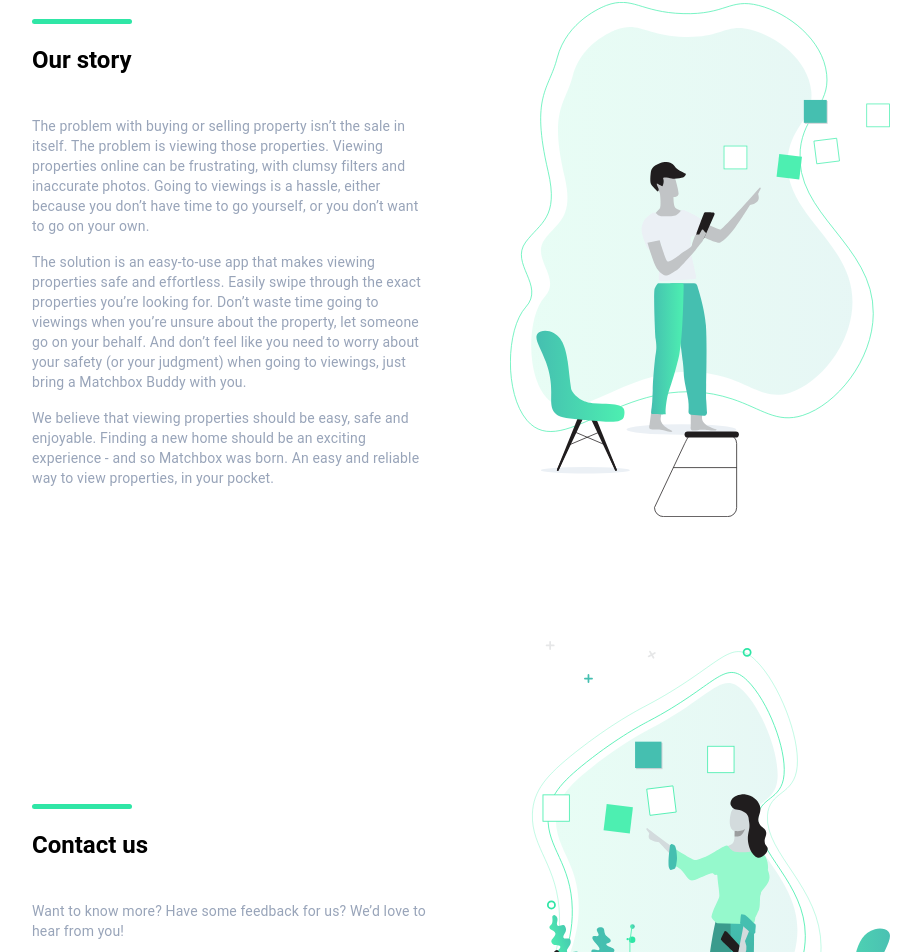
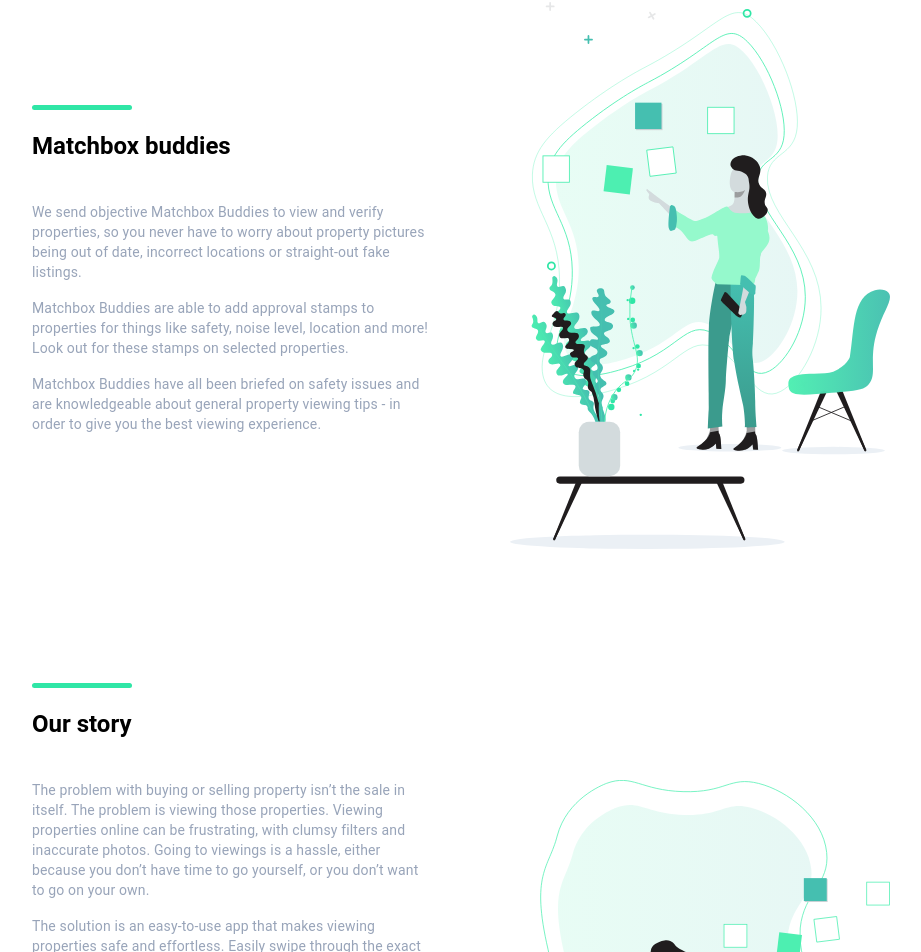
Before and after one commit to JoshuaHewitson/matchbox_website, a React (Create React App) app: page / in a window 1280 px wide. Shown: the part 3196-4148 px from the top of the page, without its empty margins (178-1099 px from the left). Built offline with nearby package versions, Linux system fonts and the light colour scheme.

Commit message:
added buddy steps

```diff
--- a/src/pages/Home.js
+++ b/src/pages/Home.js
@@ -272,17 +272,7 @@
           <Typography paragraph variant='body2' style={{ color: sc.BODY_TEXT_COLOR }}>
           We believe that viewing properties should be easy, safe and enjoyable. Finding a new home should be an exciting experience - and so Matchbox was born. An easy and reliable way to view properties, in your pocket.
           </Typography>
-        </Grid>
-
-      </TextContainer>
-    )
-  }
-
-  renderContact = () => {
-    return (
-      <TextContainer>
-        <Grid style={{ maxWidth: 400 }}>
-          <div style={{ marginBottom: 20, marginTop: 20 }}>
+<div style={{ marginBottom: 20, marginTop: 20 }}>
             <HighlightLine />
           </div>
           <div style={{ marginBottom: 40 }}>
@@ -298,6 +288,33 @@
           </Typography>
           <Typography paragraph variant='body2' style={{ color: sc.BODY_TEXT_COLOR }}>
           One of us loves doing admin, we promise we’ll reply!
+          </Typography>
+        </Grid>
+
+      </TextContainer>
+    )
+  }
+
+  renderBuddySteps = () => {
+    return (
+      <TextContainer>
+        <Grid style={{ maxWidth: 400 }}>
+          <div style={{ marginBottom: 20, marginTop: 20 }}>
+            <HighlightLine />
+          </div>
+          <div style={{ marginBottom: 40 }}>
+            <Typography variant='h5' align='left' paragraph style={{ maxWidth: 400, fontWeight: 'bold' }}>
+            Matchbox buddies
+            </Typography>
+          </div>
+          <Typography paragraph variant='body2' style={{ color: sc.BODY_TEXT_COLOR }}>
+          We send objective Matchbox Buddies to view and verify properties, so you never have to worry about property pictures being out of date, incorrect locations or straight-out fake listings.
+          </Typography>
+          <Typography paragraph variant='body2' style={{ color: sc.BODY_TEXT_COLOR }}>
+          Matchbox Buddies are able to add approval stamps to properties for things like safety, noise level, location and more! Look out for these stamps on selected properties.
+          </Typography>
+          <Typography paragraph variant='body2' style={{ color: sc.BODY_TEXT_COLOR }}>
+          Matchbox Buddies have all been briefed on safety issues and are knowledgeable about general property viewing tips - in order to give you the best viewing experience.
           </Typography>
         </Grid>
       </TextContainer>
@@ -402,7 +419,26 @@
             </PageSection>}
         </div>
 
-        <div ref={(ref) => { this.pageRefs[4] = ref }}>
+<div ref={(ref) => { this.pageRefs[4] = ref }}>
+          <PageSection>
+            <ContentContainer primary width={this.state.width}>
+              {this.renderBuddySteps()}
+            </ContentContainer>
+            <ContentContainer primary={false} width={this.state.width}>
+              <Grid style={{ width: '80%' }}>
+                <img class='appear' src={person1} style={{ marginTop: 20 }} />
+              </Grid>
+            </ContentContainer>
+          </PageSection>
+          {sc.WIDTH_BREAKPOINT > this.state.width &&
+            <PageSection>
+              <ContentContainer primary width={this.state.width}>
+                <img class='appear' src={person1} style={{ width: '60%', marginTop: 20 }} />
+              </ContentContainer>
+            </PageSection>}
+        </div>
+
+        <div ref={(ref) => { this.pageRefs[5] = ref }}>
           <PageSection>
             <ContentContainer primary width={this.state.width}>
               {this.renderAboutUs()}
@@ -421,24 +457,6 @@
             </PageSection>}
         </div>
 
-        <div ref={(ref) => { this.pageRefs[5] = ref }}>
-          <PageSection>
-            <ContentContainer primary width={this.state.width}>
-              {this.renderContact()}
-            </ContentContainer>
-            <ContentContainer primary={false} width={this.state.width}>
-              <Grid style={{ width: '80%' }}>
-                <img class='appear' src={person1} style={{ marginTop: 20 }} />
-              </Grid>
-            </ContentContainer>
-          </PageSection>
-          {sc.WIDTH_BREAKPOINT > this.state.width &&
-            <PageSection>
-              <ContentContainer primary width={this.state.width}>
-                <img class='appear' src={person1} style={{ width: '60%', marginTop: 20 }} />
-              </ContentContainer>
-            </PageSection>}
-        </div>
 
         <Footer width={this.state.width} />
 
```
